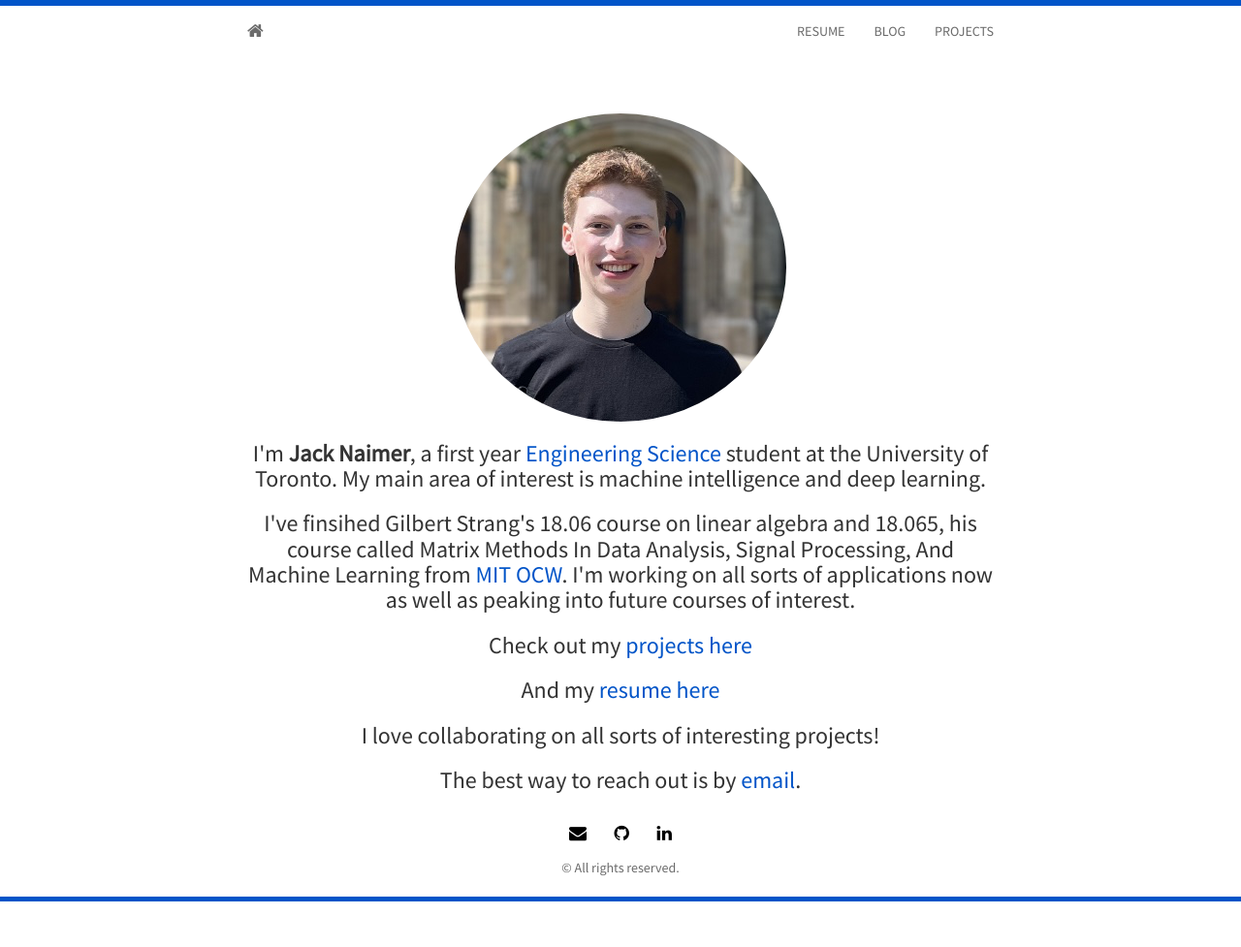
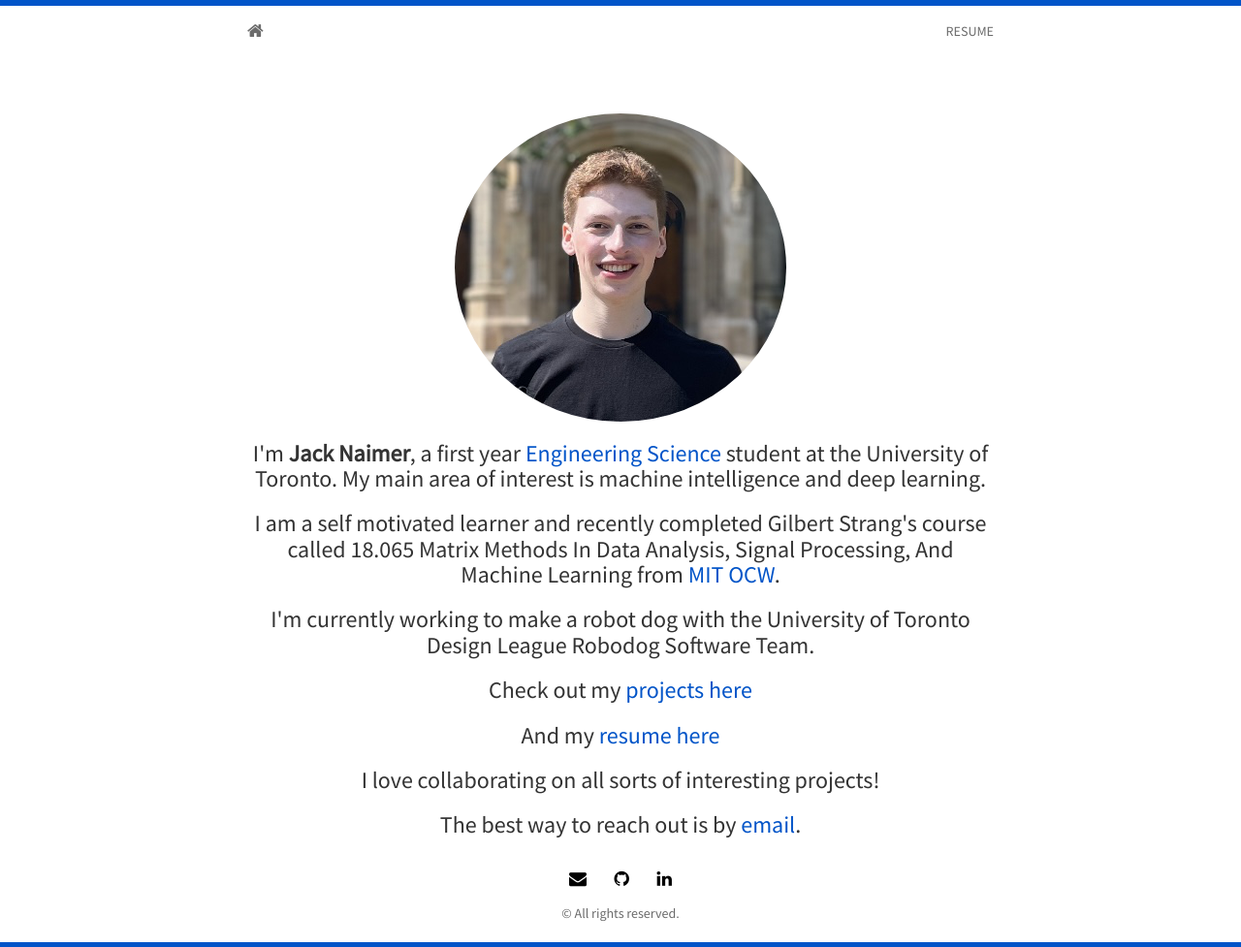
Before and after one commit to jackn11/jackn11.github.io, a Jekyll site: the page built from index.html, in a window 1280 px wide. Shown: the whole page at 97% size. Built offline with Jekyll 4.4.1, drawn with Linux system fonts in a browser that asks for light colours; nearby versions of some CDN libraries; the list of posts is cut into pages by our own code; before the commit the page ends 930 px from its top, so only the background shows below that.

Commit message:
Made resume pdf and removed blog and projects

```diff
--- a/_includes/header.html
+++ b/_includes/header.html
@@ -5,9 +5,11 @@
     </div>
     <div id="navbar">
       <ul class="nav navbar-nav navbar-right">
-        <li><a href="/docs/">RESUME</a></li>
-        <li><a href="{{ site.baseurl }}blog.html">BLOG</a></li>
-        <li><a href="{{ site.baseurl }}projects.html">PROJECTS</a></li>
+        <!-- <li><a href="/docs/">RESUME</a></li> -->
+        <li><a href="/JackNaimerResume.pdf">RESUME</a></li>
+        <!-- <li><iframe src="JackNaimerResume.pdf" width="100%" height="500px">YI</li> -->
+        <!-- <li><a href="{{ site.baseurl }}blog.html">BLOG</a></li> -->
+        <!-- <li><a href="{{ site.baseurl }}projects.html">PROJECTS</a></li> -->
       </ul>
     </div>
   </div>
--- a/blog.html
+++ b/blog.html
@@ -5,7 +5,7 @@
 
 <div class="container">
 <h3>Flounder Articles</h3>
-<h4>Articles I've written for the school satirical newspaper of which I am a co-president.</h4>
+<h4>Articles I've written for my high school satirical newspaper of which I was co-president.</h4>
   <div class="panel panel-default">
     <div class="panel-body">
 		<div class="row">
--- a/index.html
+++ b/index.html
@@ -9,9 +9,10 @@
 		<img class="img-circle" src="{{ site.baseurl }}static/img/{{ site.avatar }}" alt="Responsive image">
 	  </div>
 	  <h3>I'm <strong>{{ site.author }}</strong>, a first year <a href="https://engsci.utoronto.ca/program/what-is-engsci/" target="_blank" rel="noopener noreferrer">Engineering Science</a> student at the University of Toronto. My main area of interest is machine intelligence and deep learning.</h3>
-	  <h3>I've finsihed Gilbert Strang's 18.06 course on linear algebra and 18.065, his course called Matrix Methods In Data Analysis, Signal Processing, And Machine Learning from <a href="https://ocw.mit.edu/courses/mathematics/18-065-matrix-methods-in-data-analysis-signal-processing-and-machine-learning-spring-2018/syllabus/18.065-course-introduction/" target="_blank" rel="noopener noreferrer">MIT OCW</a>. I'm working on all sorts of applications now as well as peaking into future courses of interest.</h3>
+	  <h3>I am a self motivated learner and recently completed Gilbert Strang's course called 18.065 Matrix Methods In Data Analysis, Signal Processing, And Machine Learning from <a href="https://ocw.mit.edu/courses/mathematics/18-065-matrix-methods-in-data-analysis-signal-processing-and-machine-learning-spring-2018/syllabus/18.065-course-introduction/" target="_blank" rel="noopener noreferrer">MIT OCW</a>.</h3>
+	  <h3> I'm currently working to make a robot dog with the University of Toronto Design League Robodog Software Team.</h3>
 	  <h3>Check out my <a href="{{ site.baseurl }}projects.html"> projects here</a></h3>
-	  <h3>And my <a href="/docs/">resume here</a></h3>
+	  <h3>And my <a href="/JackNaimerResume.pdf">resume here</a></h3>
 	  <h3>I love collaborating on all sorts of interesting projects!<h3>
 	  <h3>The best way to reach out is by <a href="mailto:{{ site.email }}">email</a>.</h3>
 	  {% include social.html %}
```
Also changed, not shown: 1 other file.
